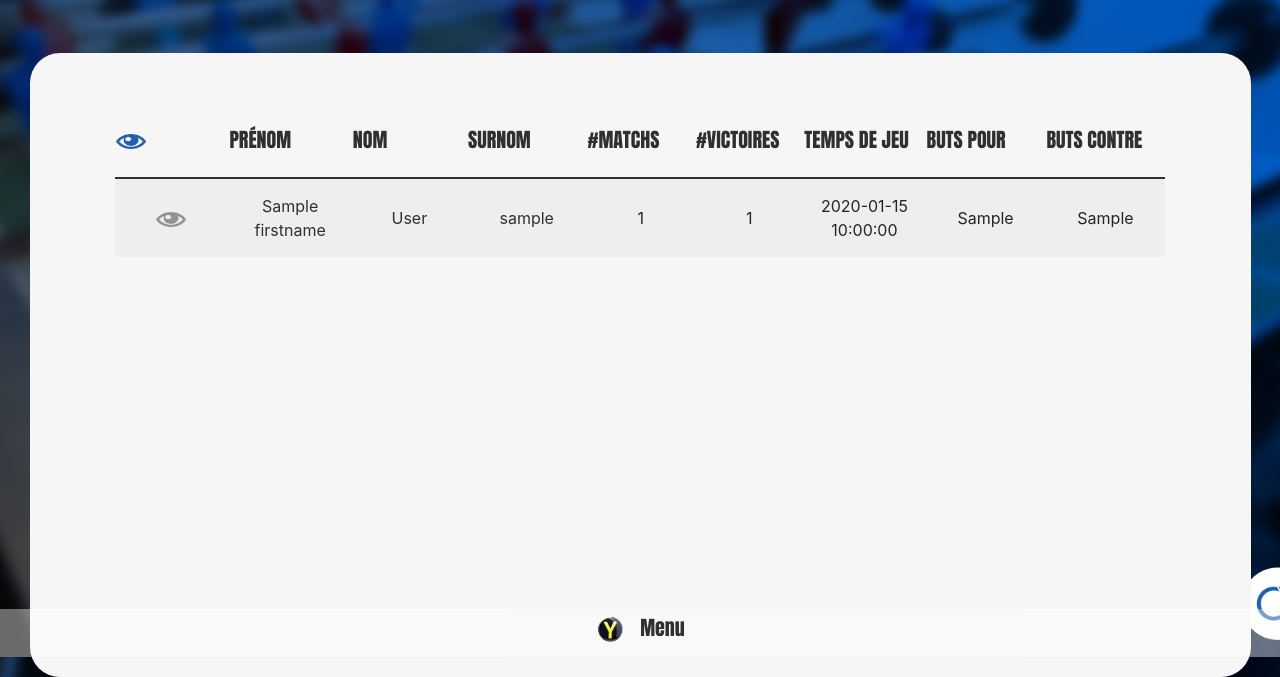
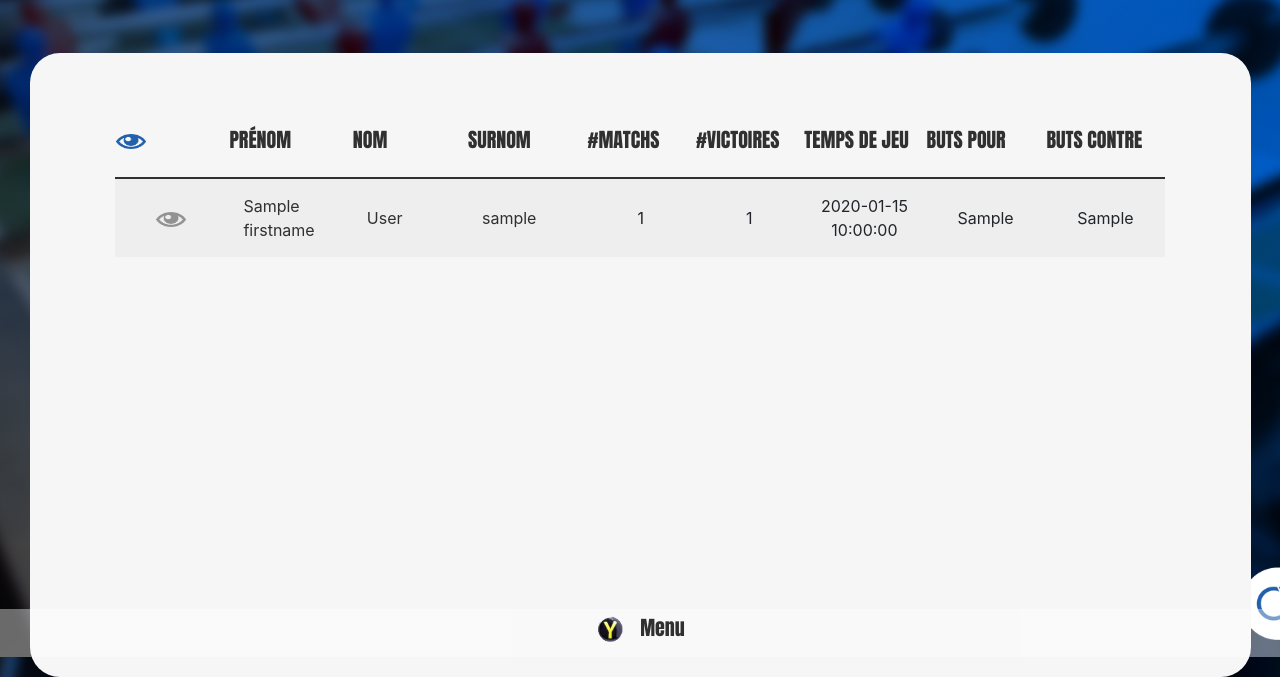
Before and after one commit to atournillon/BabyFootConnecte, a Flask app: template app/templates/players.html in a window 1280 px wide. Shown: the part 143-820 px from the top of the page. Run offline with Flask 2, Linux system fonts and the light colour scheme; the template is opened without the code that fills it: most values are stand-ins (such as "Sample title", 1, 10 or a date in 2020); parts of the project's set-up code (start-up, migrations or seed data) failed here and were passed over; some libraries are stand-ins or nearby versions.

Commit message:
Update players.html

```diff
--- a/app/templates/players.html
+++ b/app/templates/players.html
@@ -27,9 +27,9 @@
         {% for id_player in players_table.index %}
 				<tr>
 				  <td><a href="player/{{id_player}}"><img src="static/img/eye.png" style="width:30px;height:15px; margin: 0;"></a></td>
-				  <td><a href="player/{{id_player}}" style="text-align:left;">{{ players_table.loc[id_player].firstname }}</a></td>
-				  <td><a href="player/{{id_player}}" style="text-align:left;">{{ players_table.loc[id_player].lastname }}</a></td>
-				  <td><a href="player/{{id_player}}" style="text-align:left;"> {{ players_table.loc[id_player].nickname }}</a></td>
+				  <td><a href="player/{{id_player}}" style="text-align:left; float:left;">{{ players_table.loc[id_player].firstname }}</a></td>
+				  <td><a href="player/{{id_player}}" style="text-align:left; float:left">{{ players_table.loc[id_player].lastname }}</a></td>
+				  <td><a href="player/{{id_player}}" style="text-align:left; float:left;"> {{ players_table.loc[id_player].nickname }}</a></td>
 				  <td>{{ players_table.loc[id_player].match_count }}</td>
 				  <td>{{ players_table.loc[id_player].match_win_count }}</td>
 				  <td>{{ players_table.loc[id_player].game_time_sec }}</td>
```
